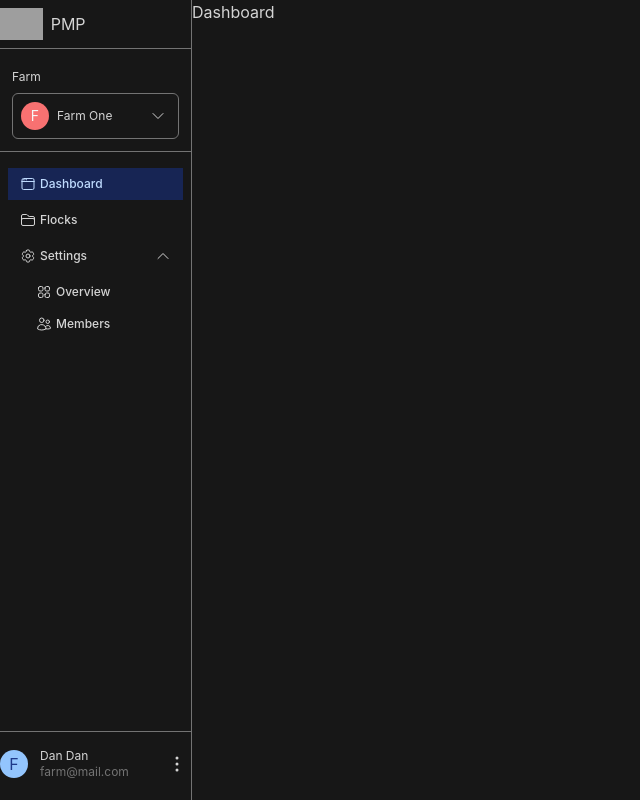
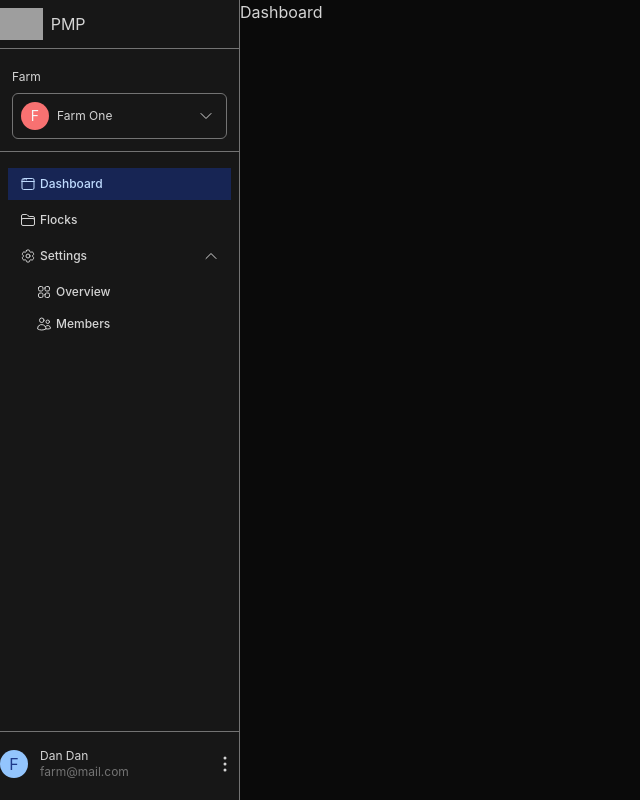
Before and after one commit to dessHub/poultry-management-frontend, a React (Vite) app: page /farm/farm-one in a window 1280 px wide. Shown: the whole page, without its empty margins (0-640 px from the left). Built offline with nearby package versions, Linux system fonts and the light colour scheme; grey boxes are pictures that could not be loaded.

Commit message:
Update nav bg color

```diff
--- a/src/pages/portal/components/nav/Desktop.tsx
+++ b/src/pages/portal/components/nav/Desktop.tsx
@@ -8,7 +8,7 @@ const Desktop: FC<Props> = ({children}) => {
 
     return (
         <>
-          <div className="relative w-48 hidden sm:block h-full border-r border-neutral-500">
+          <div className="relative w-48 xl:w-60 hidden sm:block h-full bg-neutral-900 border-r border-neutral-500">
             <div className="flex items-center border-b border-neutral-500 py-2">
                 <img
                     className="h-8 w-auto mr-2"
--- a/src/pages/portal/components/nav/FlockNav.tsx
+++ b/src/pages/portal/components/nav/FlockNav.tsx
@@ -129,7 +129,7 @@ const FlockNav: FC<Props> = ({farmSlug}) => {
                 </NavLink>
                 <NavLink
                     key="growth"
-                    to={`/farm/${farmSlug}/flocks/${currentFlock.slug}`}
+                    to={`/farm/${farmSlug}/flocks/${currentFlock.slug}/growth`}
                     end
                     className={({isActive}) => classNames(
                     isActive ? 'bg-blue-950 text-blue-200' : '',
@@ -141,7 +141,7 @@ const FlockNav: FC<Props> = ({farmSlug}) => {
                 </NavLink>
                 <NavLink
                     key="vaccines"
-                    to={`/farm/${farmSlug}/flocks/${currentFlock.slug}`}
+                    to={`/farm/${farmSlug}/flocks/${currentFlock.slug}/vaccines`}
                     end
                     className={({isActive}) => classNames(
                     isActive ? 'bg-blue-950 text-blue-200' : '',
@@ -153,7 +153,7 @@ const FlockNav: FC<Props> = ({farmSlug}) => {
                 </NavLink>
                 <NavLink
                     key="mortalities"
-                    to={`/farm/${farmSlug}/flocks/${currentFlock.slug}`}
+                    to={`/farm/${farmSlug}/flocks/${currentFlock.slug}/mortalities`}
                     end
                     className={({isActive}) => classNames(
                     isActive ? 'bg-blue-950 text-blue-200' : '',
--- a/src/pages/portal/layout.tsx
+++ b/src/pages/portal/layout.tsx
@@ -7,7 +7,7 @@ interface Props {
 const Layout = ({children}: Props) => {
 
     return (
-        <div className="h-screen bg-neutral-900 text-neutral-300 flex flex-col sm:flex-row">
+        <div className="h-screen bg-neutral-950 text-neutral-300 flex flex-col sm:flex-row">
             <Nav />
             <div className="flex-1">
               {children}
```
